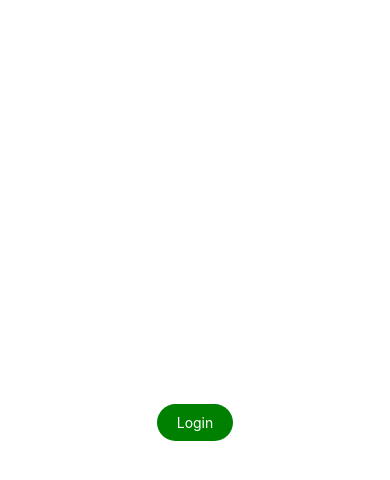
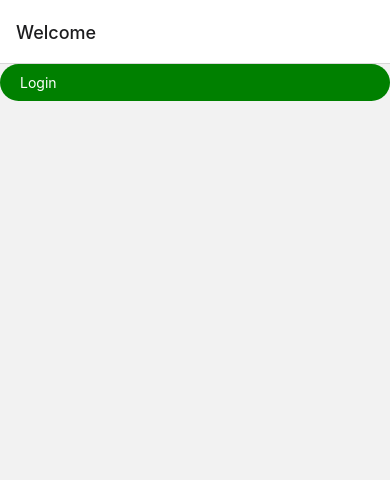
Before and after one commit to Chroma-Case/PoC_ReactNative, a React Native app: screen /SplashScreen in a window 390 px wide. Shown: the top 480 px of the page. Built offline with nearby package versions, Linux system fonts and the light colour scheme.

Commit message:
Routes: Add router

```diff
--- a/App.tsx
+++ b/App.tsx
@@ -1,20 +1,7 @@
-import { StatusBar } from 'expo-status-bar';
-import { StyleSheet, Text, View } from 'react-native';
-import { SplashScreen } from './src/views/splashscreen';
+import { NavigationContainer } from '@react-navigation/native';
+import React, { Component } from 'react';
+import Routes from './src/routes';
 
 export default function App() {
-  return (
-    <View style={styles.container}>
-      <SplashScreen/>
-    </View>
-  );
+	return <Routes/>;
 }
-
-const styles = StyleSheet.create({
-  container: {
-    flex: 1,
-    backgroundColor: '#fff',
-    alignItems: 'center',
-    justifyContent: 'center',
-  },
-});
--- /dev/null
+++ b/src/routes.tsx
@@ -0,0 +1,25 @@
+import { NavigationContainer } from "@react-navigation/native";
+import { createNativeStackNavigator } from "@react-navigation/native-stack";
+import React from "react";
+import { HomeScreen } from "./views/home";
+import { SplashScreen } from "./views/splashscreen";
+
+const Stack = createNativeStackNavigator();
+
+const Routes = () => (
+	<NavigationContainer>
+		<Stack.Navigator>
+			<Stack.Screen
+				name="SplashScreen"
+				component={SplashScreen}
+				options={{ title: 'Welcome' }}
+			/>
+			<Stack.Screen
+				name="Home"
+				component={HomeScreen}
+			/>
+		</Stack.Navigator>
+	</NavigationContainer>
+ )
+
+ export default Routes
--- /dev/null
+++ b/src/views/home.tsx
@@ -0,0 +1,10 @@
+import { StyleSheet, Text, View, Image } from 'react-native';
+import Button from '../components/button';
+
+export const HomeScreen = () => {
+	return (
+		<View>
+			<Text>Hello World</Text>
+		</View>
+	);
+}
--- a/src/views/splashscreen.tsx
+++ b/src/views/splashscreen.tsx
@@ -1,11 +1,11 @@
 import { StyleSheet, Text, View, Image } from 'react-native';
 import Button from '../components/button';
 
-export const SplashScreen = () => {
+export const SplashScreen = ({ navigation }) => {
 	return (
 		<View>
 			{/* <Image source={{ uri: '../assets/banner.jpeg' }} style={{width: 400, height: 400}}/> */}
-			<Button label={'Login'} onPressed={() => {}} color={'green'}/>
+			<Button label={'Login'} onPressed={() => navigation.navigate('Home')} color={'green'}/>
 		</View>
 	);
 }
```
Also changed, not shown: package.json (+6 -1 lines), 1 other file (tests, documents, lock files or other folders).
